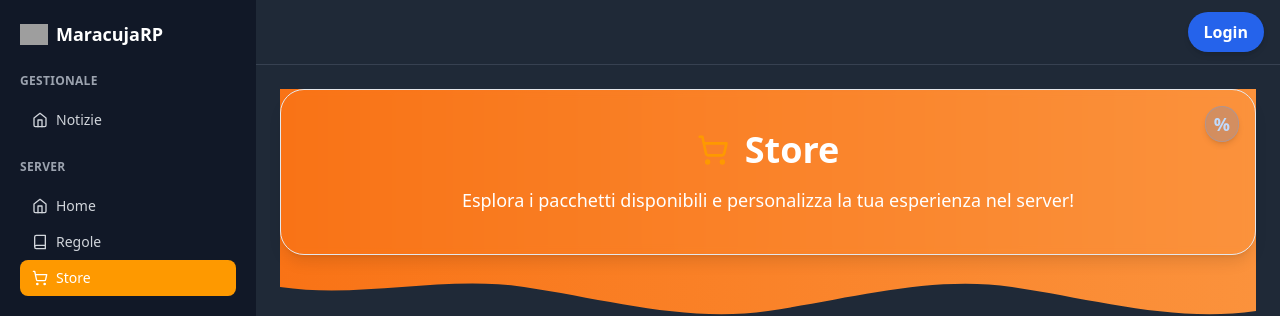
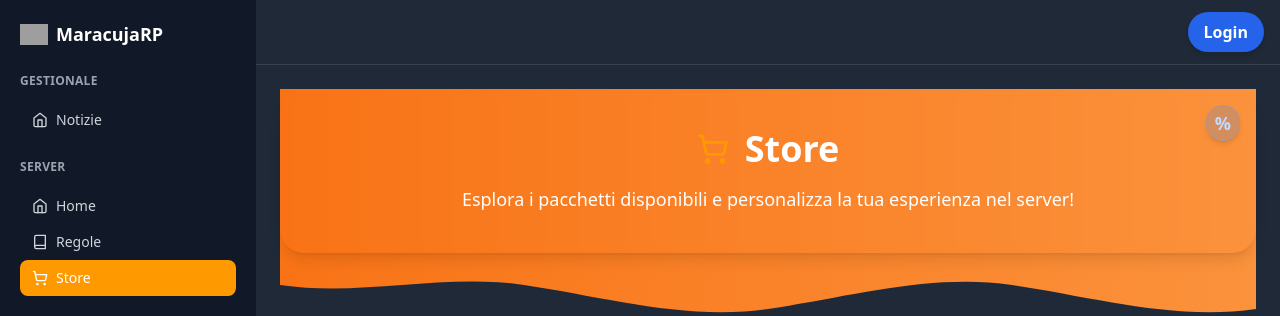
Before and after one commit to Aledallas01/MaracujaRP_NEWS, a React (Vite) app: page /store in a window 1280 px wide. Shown: the top 316 px of the page. Built offline with nearby package versions, Linux system fonts and the light colour scheme; no server answers; the database is empty; grey boxes are pictures that could not be loaded.

Commit message:
Rimosso il bordo

```diff
--- a/src/components/Store.tsx
+++ b/src/components/Store.tsx
@@ -140,7 +140,7 @@ const PublicStoreView: React.FC = () => {
         <div className="max-w-6xl mx-auto">
           {/* HERO */}
           <div className="relative bg-gradient-to-r from-orange-500 to-orange-400">
-            <div className="relative backdrop-blur-sm border rounded-3xl shadow-lg p-6 sm:p-8 lg:p-10 mb-8 text-center">
+            <div className="relative backdrop-blur-sm rounded-3xl shadow-lg p-6 sm:p-8 lg:p-10 mb-8 text-center">
               <button
                 onClick={() => setShowDiscountModal(true)}
                 title="Vedi gli sconti attivi"
```
